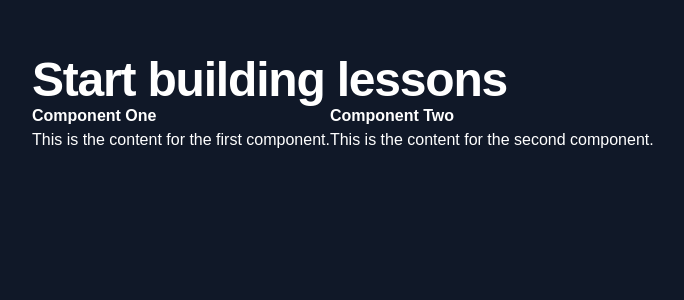
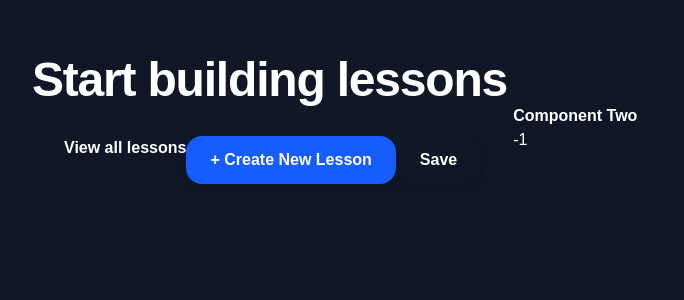
Before and after one commit to bhaditya-cs/opencurricula, a Next.js app: page /build in a window 1280 px wide. Shown: the top 300 px of the page, without its empty margins (24-708 px from the left). Built offline with nearby package versions, Linux system fonts and the light colour scheme.

Commit message:
made 'building lessons' page better

```diff
--- a/src/app/build/page.tsx
+++ b/src/app/build/page.tsx
@@ -1,33 +1,28 @@
 "use client";
 import Link from "next/link";
+import ShowLessons from "./show_lessons";
 import React, { useState } from 'react';
 
-
 export default function Build() {
-    const [elements, setElements] = useState([]);
-
-    const handleClick = () => {
-        setElements(prev => [...prev, `Element ${prev.length + 1}`]);
-    };
+    const [selected_lesson, select_lesson_idx] = useState(-1);
     return (
         <div className=" min-h-screen bg-gray-900 text-white p-8 gap-8">
             <div className=" p-6 flex flex-col h-screen m-0 p-0">
-                <h1 className="text-5xl font-extrabold tracking-tight border-b p-2">Start building lessons</h1>
+                <h1 className="text-5xl font-extrabold tracking-tight border-b pb-4">Start building lessons</h1>
 
                 <div className="flex divide-x divide-gray-300 flex-1 overflow-auto w-full m-0 p-0">
-                    <div className="p-4 w-1/2">
-                        <h2 className="text-lg font-semibold">Component One</h2>
-                        <p>This is the content for the first component.</p>
+                    <div className="flex p-8 w-1/2 gap-16">
+                        <ShowLessons select_lesson_idx={select_lesson_idx}/>
                     </div>
 
                     <div className="p-4 w-1/2">
                         <h2 className="text-lg font-semibold">Component Two</h2>
-                        <p>This is the content for the second component.</p>
+                        <p>{selected_lesson}</p>
                     </div>
                 </div>
             </div>
-        </div>
-    );
+
+        </div>);
     /*(
            <div classNameName=" min-h-screen bg-gray-900 text-white flex flex-col items-center p-8 sm:p-20 gap-16">
                <h1 classNameName="text-5xl font-extrabold tracking-tight">Start Building Lessons</h1>
--- /dev/null
+++ b/src/app/build/show_lessons.tsx
@@ -0,0 +1,32 @@
+"use client"
+import React, { useState } from 'react';
+
+type Props = {
+  select_lesson_idx: (_: number) => void;
+}
+export default function ShowLessons({ select_lesson_idx} : Props) {
+
+    const [elements, setElements] = useState([]);
+
+    const handleClick = () => {
+        setElements(prev => [...prev, `Element ${prev.length + 1}`]);
+    };
+    return (<div className="flex flex-col gap-4">
+        <div className="flex flex-row gap-10 justify-center">
+            <h2 className="text-3xl font-semibold">View all lessons</h2>
+            <button className="bg-blue-600 hover:bg-blue-500 text-white px-6 py-3 rounded-2xl shadow-md font-semibold max-w-sm" onClick={handleClick}>
+                + Create New Lesson
+            </button>
+            <button className="bg-transparent border border-gray-500 text-gray-500 px-6 py-3 rounded-2xl shadow-md font-semibold max-w-sm">
+                Save
+            </button>
+        </div>
+        <div className="flex flex-col gap-4">
+            {elements.map((el, idx) => (
+                <div key={idx} className="grid-container align-middle rounded-lg bg-blue-600 p-1" onClick={() => select_lesson_idx(idx)}>
+                    <h2 className="p-0.5">{el}</h2>
+                </div>
+            ))}
+        </div>
+    </div>);
+}
```
